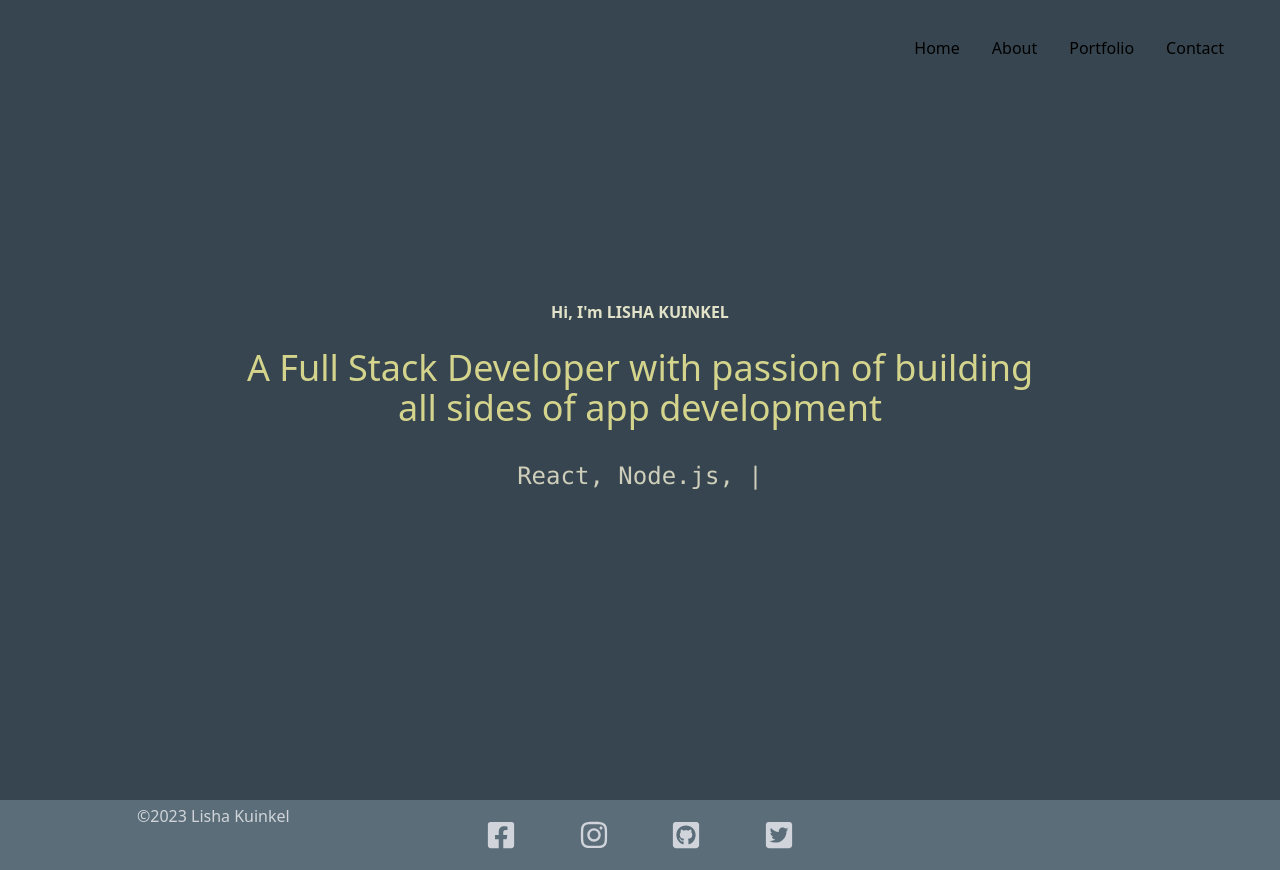
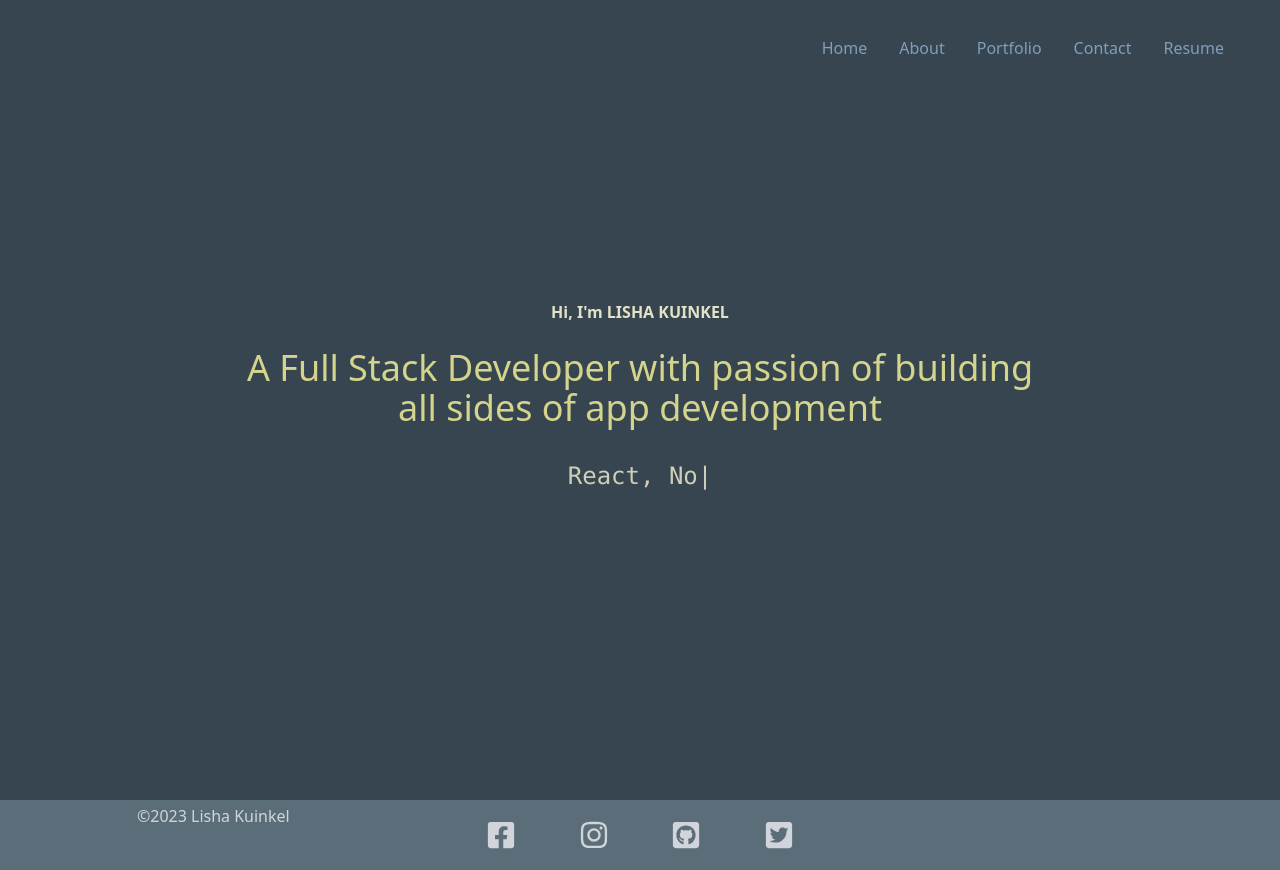
Before and after one commit to Lishakuinkel/My-Portfolio-App-using-React, a React (Create React App) app: page / in a window 1280 px wide. Built offline with nearby package versions, Linux system fonts and the light colour scheme.

Commit message:
added Resume

```diff
--- a/src/components/Home.jsx
+++ b/src/components/Home.jsx
@@ -10,7 +10,7 @@ const Home = () => {
                 <p className='text-[#d4d48d] md:text-4xl sm:text-2xl text-2xl md:py-4'>A Full Stack Developer with passion of building all sides of app development </p>
             </div>
 
-            <Typed className='text-[#cecebb] font-mono md:text-2xl sm:text-1xl text-1xl md:py-4' strings={['React, Node.js, Express.js, Tailwind CSS, MongoDB, GraphQL']} typeSpeed={250} backSpeed={200} loop/>
+            <Typed className='text-[#cecebb] font-mono md:text-2xl sm:text-1xl text-1xl md:py-4' strings={['React, Node.js, Express.js, Tailwind CSS, MongoDB, GraphQL']} typeSpeed={450} backSpeed={200} loop/>
         </div>
 
     </div>
--- a/src/components/Navbar.jsx
+++ b/src/components/Navbar.jsx
@@ -1,5 +1,6 @@
 import React, {useState} from 'react'
 import {AiOutlineClose, AiOutlineMenu} from 'react-icons/ai';
+
 
 
 const Navbar = ({handlePageChange}) => {
@@ -13,12 +14,13 @@ const Navbar = ({handlePageChange}) => {
 
   return (
     <div className='flex justify-between items-center h-24 max-w-[1240px] mx-auto px-5 text-[##f5f5dc]'>
-        <h1 className='w-full text-3xl font-bold text-white'></h1>
-        <ul className='hidden md:flex'>
-          <li className='p-4'><a href="/" onClick={()=> handlePageChange('Home')}>Home</a></li>
-          <li className='p-4'><a href="#about" onClick={()=> handlePageChange('AboutMe')}>About</a></li>
-          <li className='p-4'><a href="#portfolio" onClick={()=> handlePageChange('Portfolio')}>Portfolio</a></li>
-          <li className='p-4'><a href="#contact" onClick={()=> handlePageChange('ContactMe')}>Contact</a></li>
+        <h1 className='w-full text-3xl font-bold'></h1>
+        <ul className='hidden md:flex  text-[#819ebb]'>
+          <li className='p-4  hover:text-[#cfd9e3]'><a href="/" onClick={()=> handlePageChange('Home')}>Home</a></li>
+          <li className='p-4  hover:text-[#cfd9e3]'><a href="#about" onClick={()=> handlePageChange('AboutMe')}>About</a></li>
+          <li className='p-4  hover:text-[#cfd9e3]'><a href="#portfolio" onClick={()=> handlePageChange('Portfolio')}>Portfolio</a></li>
+          <li className='p-4  hover:text-[#cfd9e3]'><a href="#contact" onClick={()=> handlePageChange('ContactMe')}>Contact</a></li>
+          <li className='p-4  hover:text-[#cfd9e3]'><a href="./src/assets/Resume.pdf" download>Resume</a></li>
 
         </ul>
 
```
Also changed, not shown: 1 other file (tests, documents, lock files or other folders).
